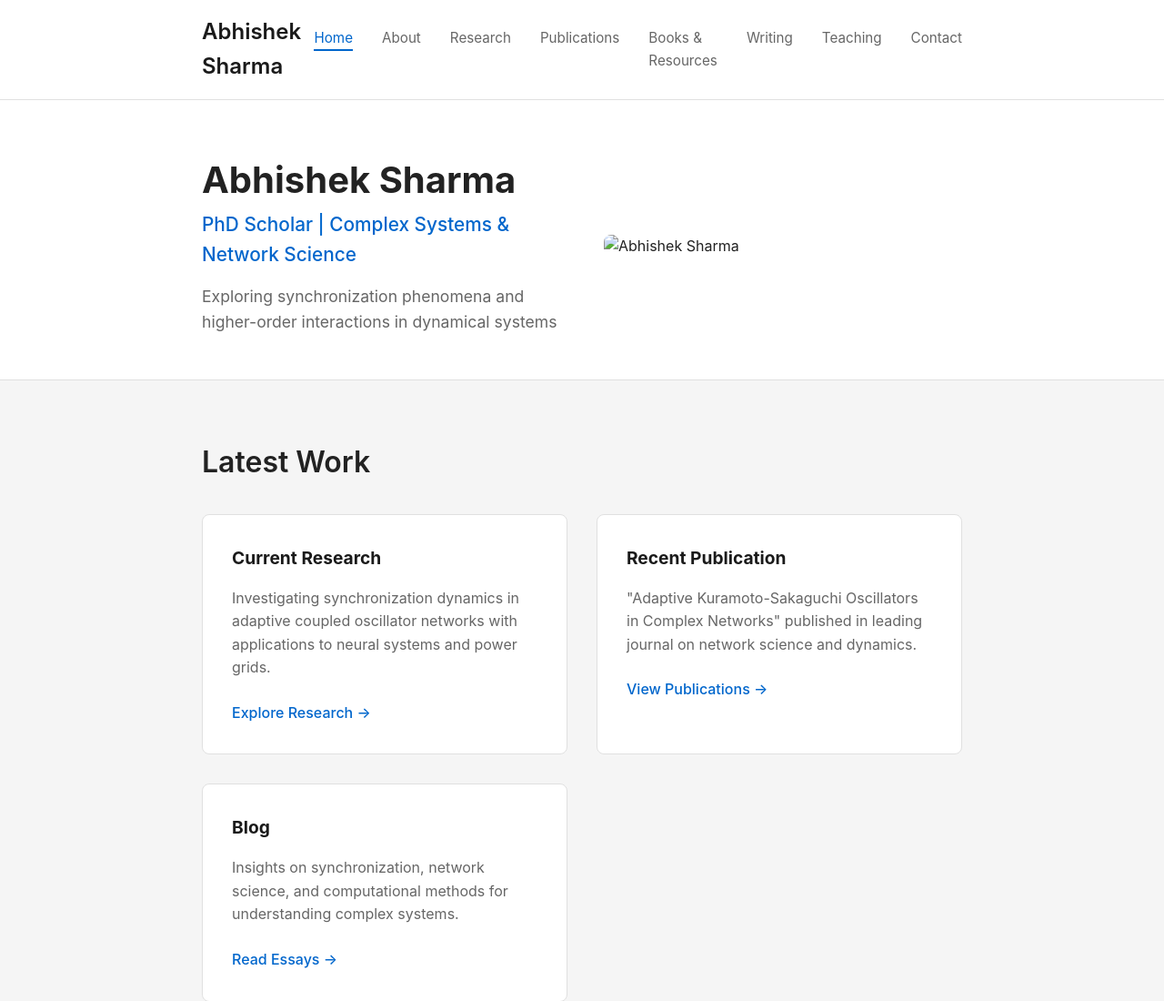
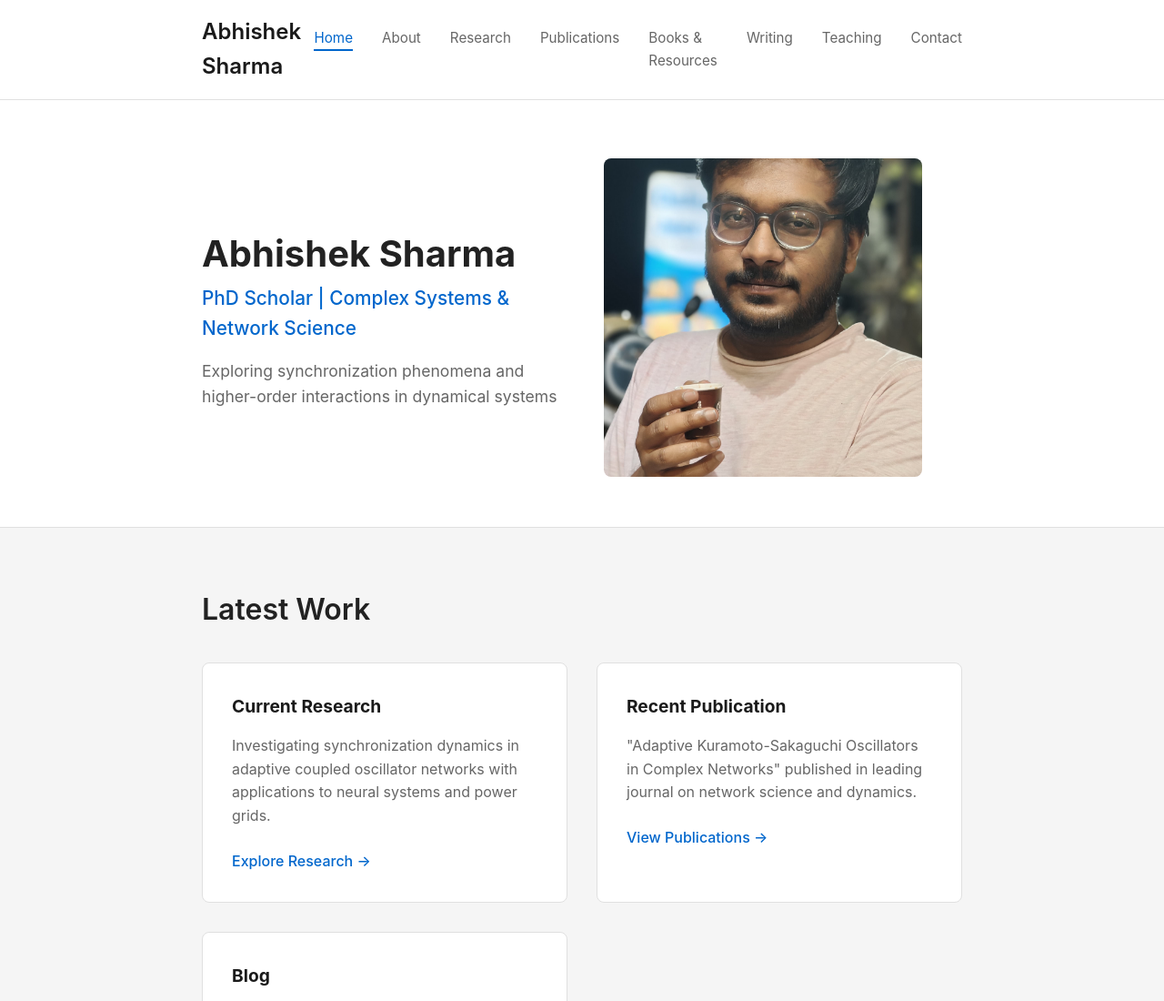
Before and after one commit to AB4121/Abhishek-Sharma, a plain HTML site: page index.html in a window 1280 px wide. Shown: the top 1100 px of the page at 91% size. Drawn offline with Linux system fonts and the light colour scheme.

Commit message:
Update index.html

```diff
--- a/index.html
+++ b/index.html
@@ -36,7 +36,7 @@
             <p class="tagline">Exploring synchronization phenomena and higher-order interactions in dynamical systems</p>
         </div>
         <div class="hero-image">
-            <img src="profile.jpg" alt="Abhishek Sharma" class="profile-pic">
+            <img src="profile.jpeg" alt="Abhishek Sharma" class="profile-pic">
         </div>
     </div>
 </header>
```
